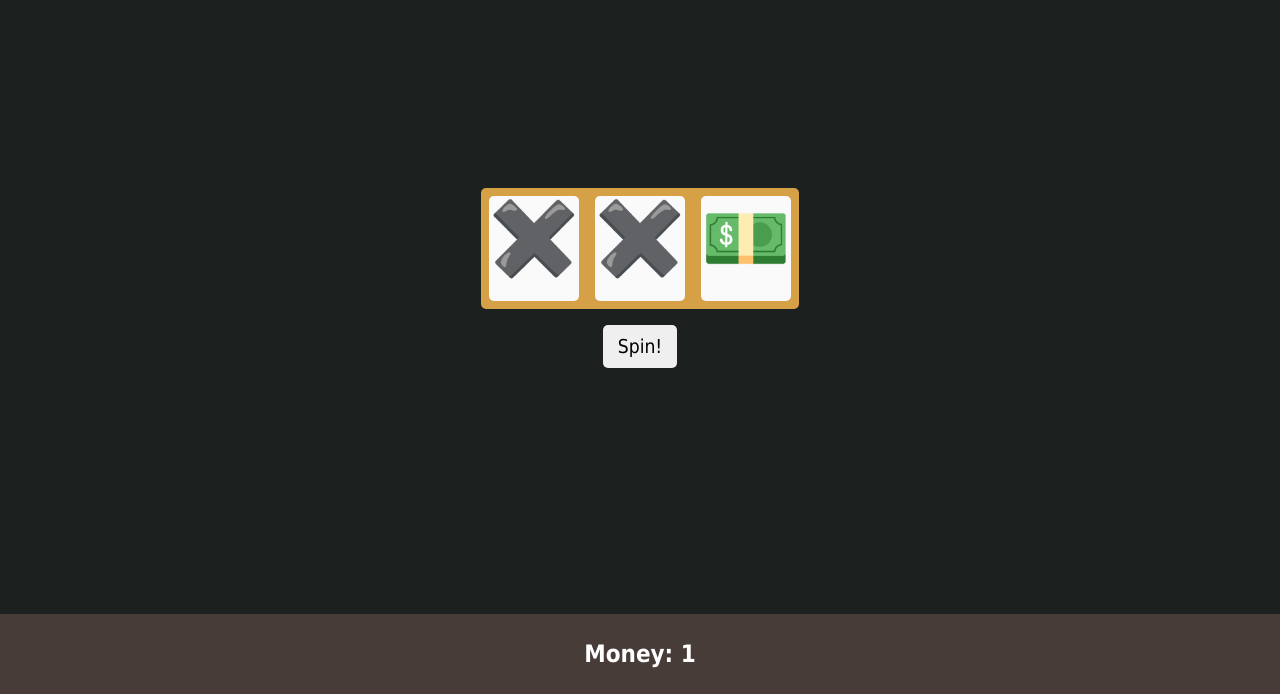
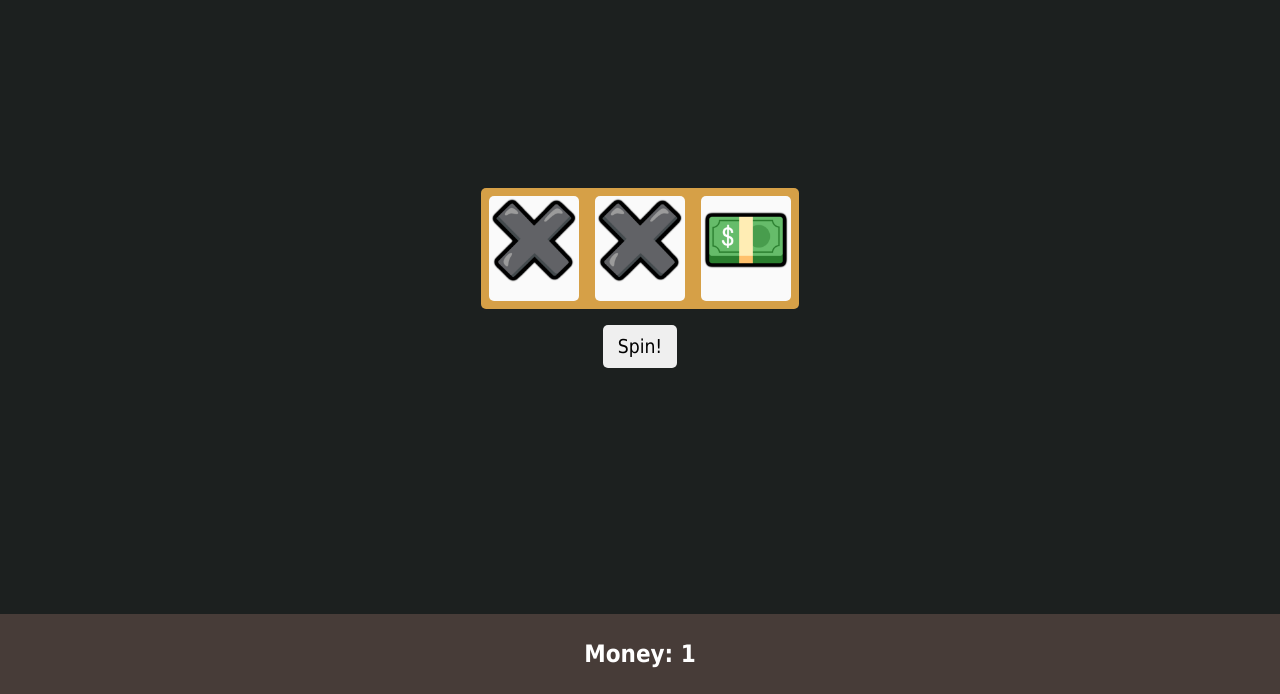
Before and after one commit to woollywyvern/LUDOMANIA, a plain HTML site: page index.html in a window 1280 px wide. Both pictures are taken after a click on the button "Spin!". Shown: the part 106-800 px from the top of the page. Drawn offline with Linux system fonts and the light colour scheme.

Commit message:
Added images and image pathing
Also added spinTime as a variable
Also added an invisible deleteSave button

```diff
--- a/index.html
+++ b/index.html
@@ -10,7 +10,7 @@
     <meta name="viewport" content="width=device-width, initial-scale=1.0">
     <link rel="stylesheet" type="text/css" href="styles.css" />
     <title>LUDOMANIA</title>
-    <link rel="icon" type="image/x-icon" href="https://images.emojiterra.com/google/android-12l/512px/1f4b0.png">
+    <link rel="icon" type="image/x-icon" src="images/icons2/money-bag.png">
 </head>
 
 <script src="main.js" charset="utf-8" type="text/javascript"></script>
@@ -26,21 +26,30 @@
             <div class="plus-value1" id="plusValue1">+1</div>
             <div class="door">
                 <div class="boxes">
-                    <div class="box" id="box1" class="slot-number">❓</div>
+                    <!-- <div class="box" id="box1" class="slot-number">❓</div>  -->
+                    <div class="box" id="box1" class="slot-number">
+                        <img class="box-img" id="box1-img" src="images/icons/default.png" >
+                    </div>
                 </div>
             </div>
 
             <div class="plus-value2" id="plusValue2">+1</div>
             <div class="door">
                 <div class="boxes">
-                    <div class="box" id="box2" class="slot-number">❓</div>
+                    <!-- <div class="box" id="box2" class="slot-number">❓</div> -->
+                    <div class="box" id="box2" class="slot-number">
+                        <img class="box-img" id="box2-img" src="images/icons/default.png" >
+                    </div>
                 </div>
             </div>
 
             <div class="plus-value3" id="plusValue3">+1</div>
             <div class="door">
                 <div class="boxes">
-                    <div class="box" id="box3" class="slot-number">❓</div>
+                    <!-- <div class="box" id="box3" class="slot-number">❓</div> -->
+                    <div class="box" id="box3" class="slot-number">
+                        <img class="box-img" id="box3-img" src="images/icons/default.png" >
+                    </div>
                 </div>
             </div>
         </div>
@@ -52,6 +61,9 @@
 
     <div id="footer">
         <h2 id="money">Money: 0</h2>
+        <div class="buttons">
+            <button type="button" class="btn btn-primary deleteSaveButton" id="deleteSaveButton" onclick="deleteSave()">Delete Save</button>
+        </div>
     </div>
 </body>
 
--- a/main.js
+++ b/main.js
@@ -1,6 +1,7 @@
 //All the gameData and stuff that changes
 var gameData = {
-    money: 0
+    money: 0,
+    spinTime: 250
 }
 
 //Updates the money on load based on the save file
@@ -13,18 +14,21 @@ const symbols = [
     {
         name: "moneyBag",
         icon: "💰",
+        image: 'images/icons/money-bag.png',
         chance: 10,
         value: 5
     },
     {
         name: "cash",
         icon: "💵",
+        image: 'images/icons/cash.png',
         chance: 30,
         value: 1
     },
     {
         name: "fail",
         icon: "✖️",
+        image: 'images/icons/fail.png',
         chance: 0,
         value: 0
     }
@@ -45,20 +49,6 @@ function getElement(id) {
     return document.getElementById(id);
 }
 
-//Spins the slot machine
-function spin() {
-    //Disables the button until spinning is over
-    document.getElementById("spinButton").disabled = true;
-
-    //Gets the box elements
-    const box1 = getElement('box1');
-    const box2 = getElement('box2');
-    const box3 = getElement('box3');
-
-    //Resets the results to ❓
-    box1.innerHTML = `❓`;
-    box2.innerHTML = `❓`;
-    box3.innerHTML = `❓`;
 
 // Function to randomize the slot machine box
 function getRandomSymbol() {
@@ -76,31 +66,48 @@ function spin() {
     return selectedSymbol;
 }
 
+//Spins the slot machine
+function spin() {
+    gameData.spinTime = 250;
+    //Disables the button until spinning is over
+    getElement("spinButton").disabled = true;
+
+    //Gets the box elements
+    const box1 = getElement('box1-img');
+    const box2 = getElement('box2-img');
+    const box3 = getElement('box3-img');
+
+    //Resets the results to ❓
+    box1.src = 'images/icons/default.png';
+    box2.src = 'images/icons/default.png';
+    box3.src = 'images/icons/default.png';
+
     //Generates three random symbols for each box
     const boxResults = [getRandomSymbol(), getRandomSymbol(), getRandomSymbol()]
 
     //setTimeout delays each subsequent slot door to emulate a slot machine
     setTimeout(function(){
-        box1.innerHTML = boxResults[0].icon;
-    }, 250);
+        box1.src = boxResults[0].image;
+    }, gameData.spinTime);
+    console.log(gameData);
     setTimeout(function(){
-        box2.innerHTML = boxResults[1].icon;
-    }, 750);
+        box2.src = boxResults[1].image;
+    }, gameData.spinTime*3);
     setTimeout(function(){
-        box3.innerHTML = boxResults[2].icon;
-        document.getElementById("spinButton").disabled = false;
-    }, 1250);
+        box3.src = boxResults[2].image;
+        getElement("spinButton").disabled = false;
+    }, gameData.spinTime*5);
 
     //Gives money based on results of the spin
     setTimeout(function(){
         for (let i = 0; i < 3; i++ ) {
             gameData.money += boxResults[i].value;
         }
-        document.getElementById("money").innerHTML = "Money: " + gameData.money;
+        getElement("money").innerHTML = "Money: " + gameData.money;
     }, 1250);
 
     //Gets the plusValue HTML element
-    const plusValueElements = [document.getElementById('plusValue1'), document.getElementById('plusValue2'), document.getElementById('plusValue3')]
+    const plusValueElements = [getElement('plusValue1'), getElement('plusValue2'), getElement('plusValue3')]
 
     //Generates the appropriate plusValues and displays them
     setTimeout(function(){
@@ -118,14 +125,17 @@ function spin() {
     }, 1250);
 }
 
-
 //Saves game in a JSON
 var saveGameLoop = window.setInterval(function() {
     localStorage.setItem("ludomaniaSave", JSON.stringify(gameData))
 }, 15000)
 
 //Loads game from a JSON
-var savegame = JSON.parse(localStorage.getItem("ludomaniaSave"))
-if (savegame !== null) {
-  gameData = savegame
+var saveGame = JSON.parse(localStorage.getItem("ludomaniaSave"))
+if (saveGame !== null) {
+  gameData = saveGame
 }
+
+function deleteSave() {
+    localStorage.removeItem("ludomaniaSave");
+}
--- a/styles.css
+++ b/styles.css
@@ -57,7 +57,13 @@ body {
     display: flex;
     justify-content: center;
     align-items: center;
+    height: 11vh;
     font-size: 4.5rem;
+}
+
+.box-img {
+    max-width: 100%;
+    max-height: 100%;
 }
 
 .plus-value1 {
@@ -136,7 +142,7 @@ button {
     width: 100%;
     height: 10%;
     display: flex;
-    flex-direction: column;
+    flex-direction: row;
     justify-content: center;
     align-items: center;
     background-color: #473C38;
@@ -144,4 +150,17 @@ button {
 
 #money {
     color: white;
+    width: 100%;
+    height: 100%;
+    display: flex;
+    justify-content: center;
+    align-items: center;
 }
+
+.deleteSaveButton {
+    display: none;
+    color: red;
+    position: absolute;
+    top: -12px; /* Position the plusValue div relative to the top of the result display container */
+    left: -150px; /* Adjust the left position as needed to align the plusValue div with the symbol */
+}
```
Also changed, not shown: images/icons/cash.png (added), images/icons/default.png (added), images/icons/fail.png (added), images/icons/money-bag.png, images/icons2/cash.png (added), images/icons2/default.png (added), images/icons2/fail.png (added), images/icons2/money-bag.png (added). Lines whose indentation alone changed are shown as unchanged.
